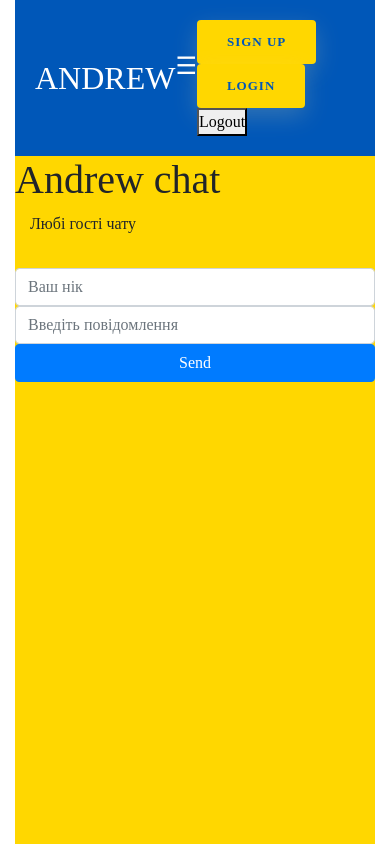
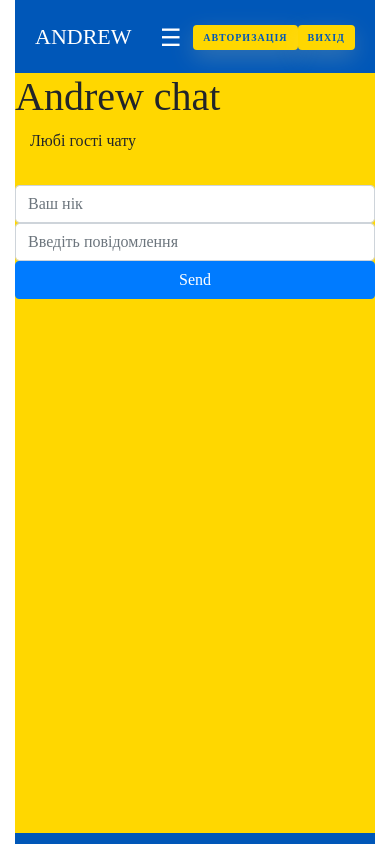
Before and after one commit to Kryzhanivskyi89/my-app, a React (Create React App) app: page /my-app/chat in a window 390 px wide. Shown: the top 844 px of the page. Built offline with nearby package versions, Linux system fonts and the light colour scheme.

Commit message:
markup header

```diff
--- a/src/components/App.js
+++ b/src/components/App.js
@@ -7,6 +7,7 @@ import RestrictedRoute from '../route/RestrictedRoute';
 import AuthPage from './pages/authPage/AuthPage';
 import Layout from './Layout/Layout'
 import { Chat } from './pages/Chat';
+import { AuthButton } from './AuthButton/AuthButton';
 const HomePage = lazy(() => import('./pages/HomePage'))
 
 
@@ -15,10 +16,10 @@ function App() {
 
 	<Routes>
 		<Route path="/auth/:id"
-			element={<RestrictedRoute component={<AuthPage />} />}
+			element={<RestrictedRoute component={<AuthPage /> } />}
 		/>
 
-			<Route path='/' element={
+		<Route path='/' element={
 			//   <PrivateRoute component={
 				  <Layout />
 			//   } />
--- /dev/null
+++ b/src/components/AuthButton/AuthButton.jsx
@@ -0,0 +1,41 @@
+import React from 'react'
+import { useNavigate, useParams } from "react-router-dom"
+
+import { useDispatch } from 'react-redux';
+import { logoutThunk } from '../../redux/auth/authOperations';
+import style from './style.module.css'
+
+
+export const AuthButton = ({isRegistration, showModal}) => {
+
+    const dispatch = useDispatch();
+    const { id } = useParams();
+
+    const navigate = useNavigate()
+        const handleSignUp = () => {
+            navigate('/auth/:id')
+        }
+
+        const handleLogin = () => {
+            navigate('/auth/signin')
+        }
+
+    return (
+      <div>
+          {isRegistration && (
+                        <button
+                        className={style.btn}
+                        type="button"
+                        onClick={handleSignUp}
+                        >
+                        Авторизація
+		 			</button>)}
+                     {isRegistration && (
+                         <button
+                         className={style.btn}
+                         type="button"
+                         onClick={() => dispatch(logoutThunk())}
+                        >вихід</button>)}
+    </div>
+  )
+}
--- /dev/null
+++ b/src/components/AuthButton/style.module.css
@@ -0,0 +1,42 @@
+.btn {
+    border-radius: 4px;
+    height: 44px;
+    font-size: 13px;
+    font-weight: 600;
+    text-transform: uppercase;
+    -webkit-transition: all 200ms linear;
+    transition: all 200ms linear;
+    padding: 0 30px;
+    letter-spacing: 1px;
+    display: -webkit-inline-flex;
+    display: -ms-inline-flexbox;
+    display: inline-flex;
+    -webkit-align-items: center;
+    -moz-align-items: center;
+    -ms-align-items: center;
+    align-items: center;
+    -webkit-justify-content: center;
+    -moz-justify-content: center;
+    -ms-justify-content: center;
+    justify-content: center;
+    -ms-flex-pack: center;
+    text-align: center;
+    border: none;
+    cursor: pointer;
+    background-color: #ffd700;
+    color: #0057b8;
+    box-shadow: 0 8px 24px 0 rgba(255, 235, 167, .2);
+}
+
+.btn:active,
+.btn:focus {
+    background-color: #fff;
+    color: #ffd700;
+    box-shadow: 0 8px 24px 0 rgba(16, 39, 112, .2);
+}
+
+.btn:hover {
+    background-color: #fff;
+    color: #ffeba7;
+    box-shadow: 0 8px 24px 0 rgba(16, 39, 112, .2);
+}
--- a/src/components/Header/Header.jsx
+++ b/src/components/Header/Header.jsx
@@ -8,12 +8,13 @@ import style from './style.module.css'
 
 import { useDispatch } from 'react-redux';
 import { logoutThunk } from '../../redux/auth/authOperations';
+// import { AuthButton } from "../AuthButton/AuthButton";
 
 //
-const Header = ({showModal}) => {
+const Header = ({isRegistration, showModal}) => {
 
     // const [isShowModal, setIsShowModal] = useState(false)
-
+    console.log(isRegistration)
 	// const showModal = () => setIsShowModal(true)
 
 	// const closeModal = () => setIsShowModal(false)
@@ -62,24 +63,30 @@ const Header = ({showModal}) => {
                     </div>
                 </ul>
 
-                <div>
-                    <button
+                <div className={style.authbtn}>
+                    {/* <AuthButton isRegistration={id !== 'signin'} /> */}
+                    {!isRegistration && (
+                        <button
                         className={style.btn}
-                        onClick={handleSignUp}>
-                        Sign Up
-		 			</button>
-                    <button
+                        type="button"
+                        onClick={handleSignUp}
+                        >
+                        Авторизація
+		 			</button>)}
+                     {!isRegistration && (
+                         <button
+                         className={style.btn}
+                         type="button"
+                         onClick={() => dispatch(logoutThunk())}
+                        >вихід</button>)}
+
+                    {/* <button
                         className={style.btn}
-                        onClick={handleLogin}
-						// onClick={profile ? handleLogOut : handleLogin}
+                        // onClick={handleLogin}
+						onClick={isRegistration ? handleLogin : () => dispatch(logoutThunk())}
                     >
-                        Login
-						{/* {profile ? 'LogOut' : 'LogIn'} */}
-                    </button>
-                    <button
-                        type="button"
-                        onClick={() => dispatch(logoutThunk())}
-          >Logout</button>
+						{!isRegistration ? 'Login' : 'Logout'}
+                    </button>  */}
                 </div>
             </nav>
 		</>
--- a/src/components/Header/style.module.css
+++ b/src/components/Header/style.module.css
@@ -9,14 +9,15 @@
     color: #fff;
 }
 
+/* LOGO */
+.logo {
+    font-size: 22px;
+}
+
 .nav__links a {
     color: #ffd700;
 }
 
-/* LOGO */
-.logo {
-    font-size: 32px;
-}
 
 /* NAVBAR MENU */
 .menu {
@@ -72,35 +73,21 @@ input[type=checkbox] {
     display: none;
 }
 
-/* HAMBURGER MENU */
-.hamburger {
-    display: none;
-    font-size: 24px;
-    user-select: none;
+.authbtn {
+    /* height: 50px; */
 }
 
 .btn {
+    align-items: center;
+    justify-content: center;
+    padding: 5px 10px;
+    font-size: 10px;
+    font-weight: 600;
     border-radius: 4px;
-        height: 44px;
-        font-size: 13px;
-        font-weight: 600;
     text-transform: uppercase;
-        -webkit-transition: all 200ms linear;
     transition: all 200ms linear;
-        padding: 0 30px;
     letter-spacing: 1px;
-        display: -webkit-inline-flex;
-        display: -ms-inline-flexbox;
-        display: inline-flex;
-        -webkit-align-items: center;
-        -moz-align-items: center;
-        -ms-align-items: center;
-        align-items: center;
-        -webkit-justify-content: center;
-        -moz-justify-content: center;
-        -ms-justify-content: center;
-        justify-content: center;
-        -ms-flex-pack: center;
+
     text-align: center;
     border: none;
     cursor: pointer;
@@ -122,14 +109,26 @@ input[type=checkbox] {
     box-shadow: 0 8px 24px 0 rgba(16, 39, 112, .2);
 }
 
+/* HAMBURGER MENU */
+.hamburger {
+    display: none;
+    font-size: 24px;
+    user-select: none;
+}
+
 /* APPLYING MEDIA QUERIES */
 @media (max-width: 768px) {
+    .nav__links {
+        position: absolute;
+        top: 15px;
+        left: 230px;
+    }
     .menu {
         display: none;
-        position: absolute;
+        position: relative;
+        top: 15px;
+        right: 30px;
         background-color: teal;
-        right: 0;
-        left: 0;
         text-align: center;
         padding: 16px 0;
     }
@@ -149,12 +148,15 @@ input[type=checkbox] {
     }
 
     .hamburger {
+        position: relative;
+
+       z-index: 3;
         display: block;
     }
 
     .dropdown {
-        left: 50%;
-        top: 30px;
+        left: 45%;
+        top: 0px;
         transform: translateX(35%);
     }
 
@@ -162,3 +164,11 @@ input[type=checkbox] {
         background-color: #4c9e9e;
     }
 }
+
+@media (max-width: 480px) {
+    .nav__links {
+            position: absolute;
+            top: 20px;
+            left: 160px;
+        }
+}
--- a/src/components/Layout/Layout.jsx
+++ b/src/components/Layout/Layout.jsx
@@ -1,5 +1,6 @@
 import { Suspense, useState } from 'react'
 import { Outlet } from 'react-router-dom'
+// import { useParams } from 'react-router-dom';
 
 import Header from '../Header/Header'
 // import Modal from '../Modal/Modal'
@@ -9,6 +10,8 @@ import Footer from '../Footer/Footer'
 
 
 const Layout = () => {
+	// const { id } = useParams();
+
 	const [isShowModal, setIsShowModal] = useState(false)
 
 	const showModal = () => setIsShowModal(true)
@@ -18,7 +21,10 @@ const Layout = () => {
 	return (
 		<div className='container'>
 
-			<Header showModal={showModal} />
+			<Header
+				// isRegistration={id !== 'signin'}
+				// showModal={showModal}
+			/>
 
 			<main>
 				<section>
```
Lines whose indentation alone changed are shown as unchanged.
